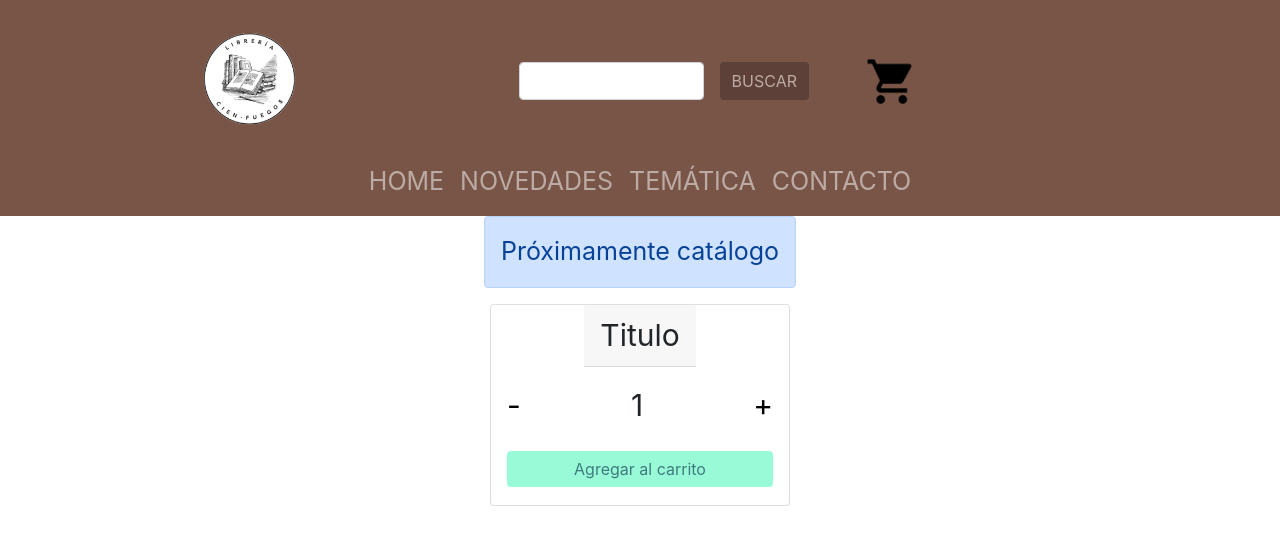
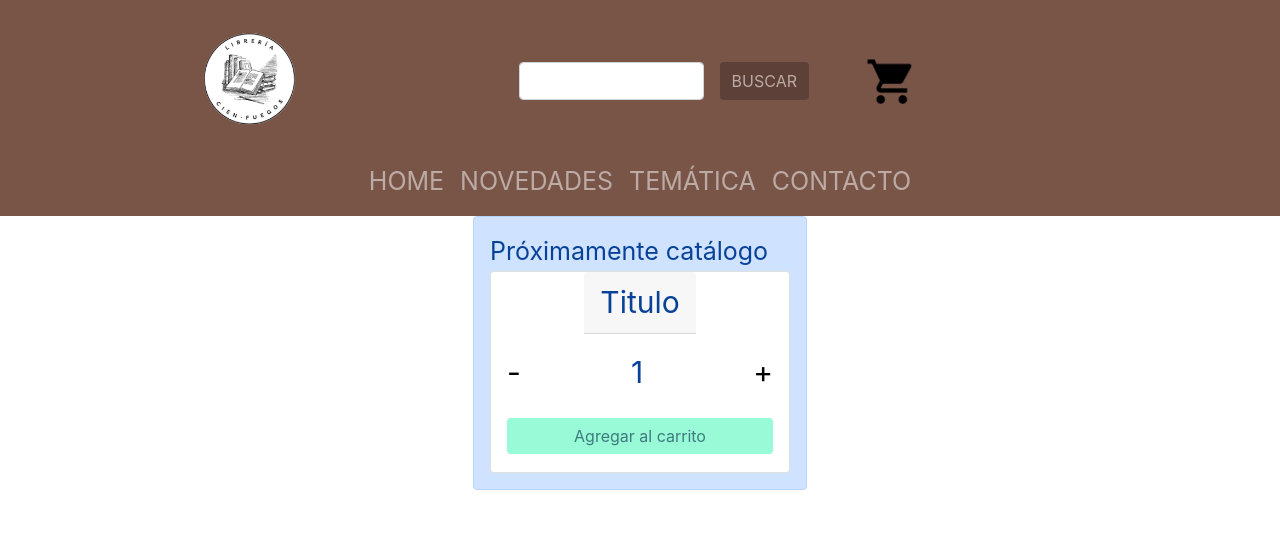
Before and after one commit to HernanFranco96/Proyecto-React-Libreria, a React (Vite) app in the folder libreria/: page / in a window 1280 px wide. Shown: the top 542 px of the page. Built offline with nearby package versions, Linux system fonts and the light colour scheme.

Commit message:
Desafio - contador con boton v2

```diff
--- a/libreria/src/App.jsx
+++ b/libreria/src/App.jsx
@@ -4,7 +4,6 @@ import 'bootstrap/dist/css/bootstrap.min.css';
 import './components/NavBar/NavBar.css';
 import './views/ItemListContainer'
 import ItemListContainer from './views/ItemListContainer';
-import ItemCount from './components/ItemCount/ItemCount';
 
 
 function App() {
@@ -14,7 +13,6 @@ function App() {
         <NavBar/>
         <ItemListContainer saludo='Próximamente catálogo'/>
       </header>
-      <ItemCount stock={5} inicio={1}/>
     </div>
   )
 }
--- a/libreria/src/views/ItemListContainer.jsx
+++ b/libreria/src/views/ItemListContainer.jsx
@@ -1,7 +1,10 @@
+import ItemCount from "../components/ItemCount/ItemCount";
+
 const ItemListContainer = (props) => {
     return <>
         <div className="alert alert-primary" role="alert">
             {props.saludo}
+            <ItemCount stock={5} inicio={1}/>
         </div>
     </>;
 };
```
